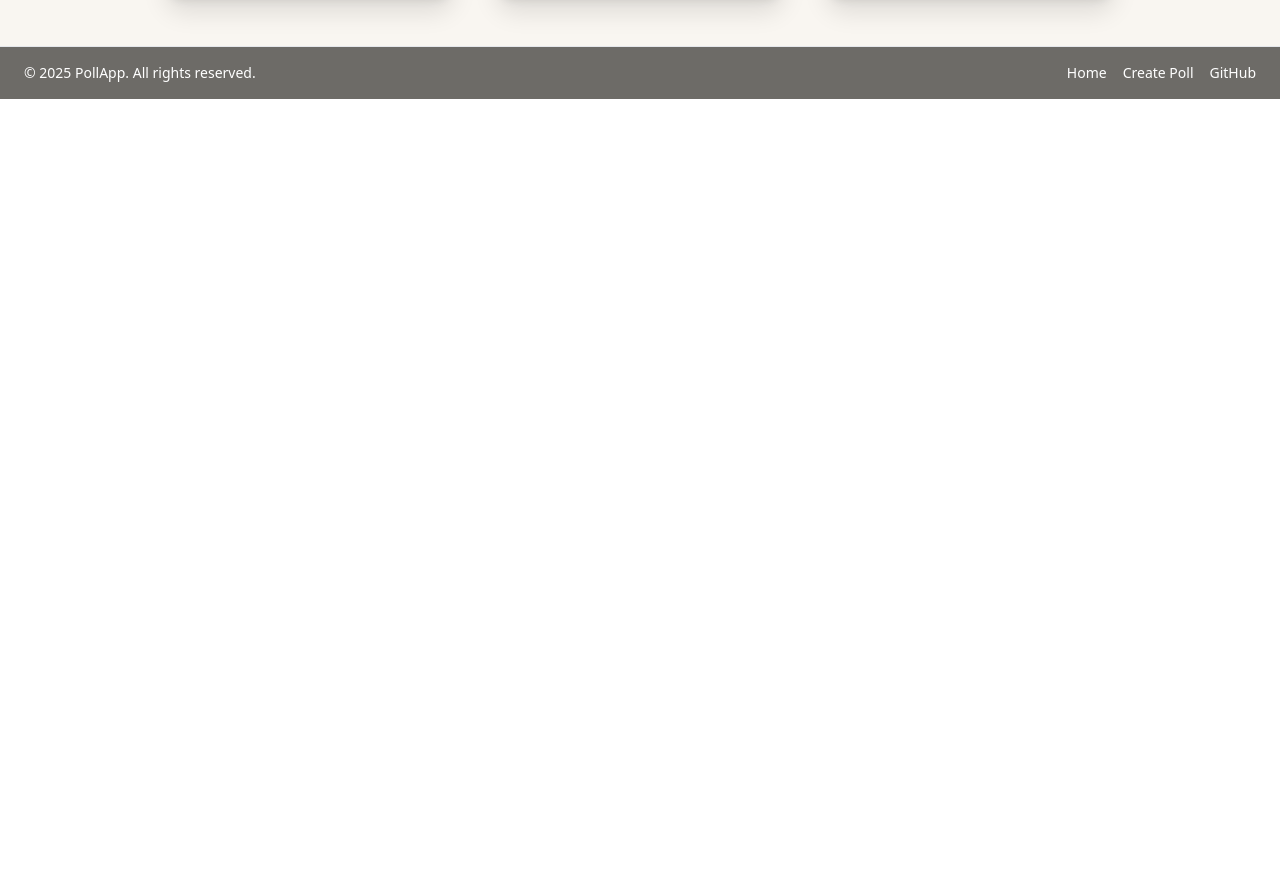
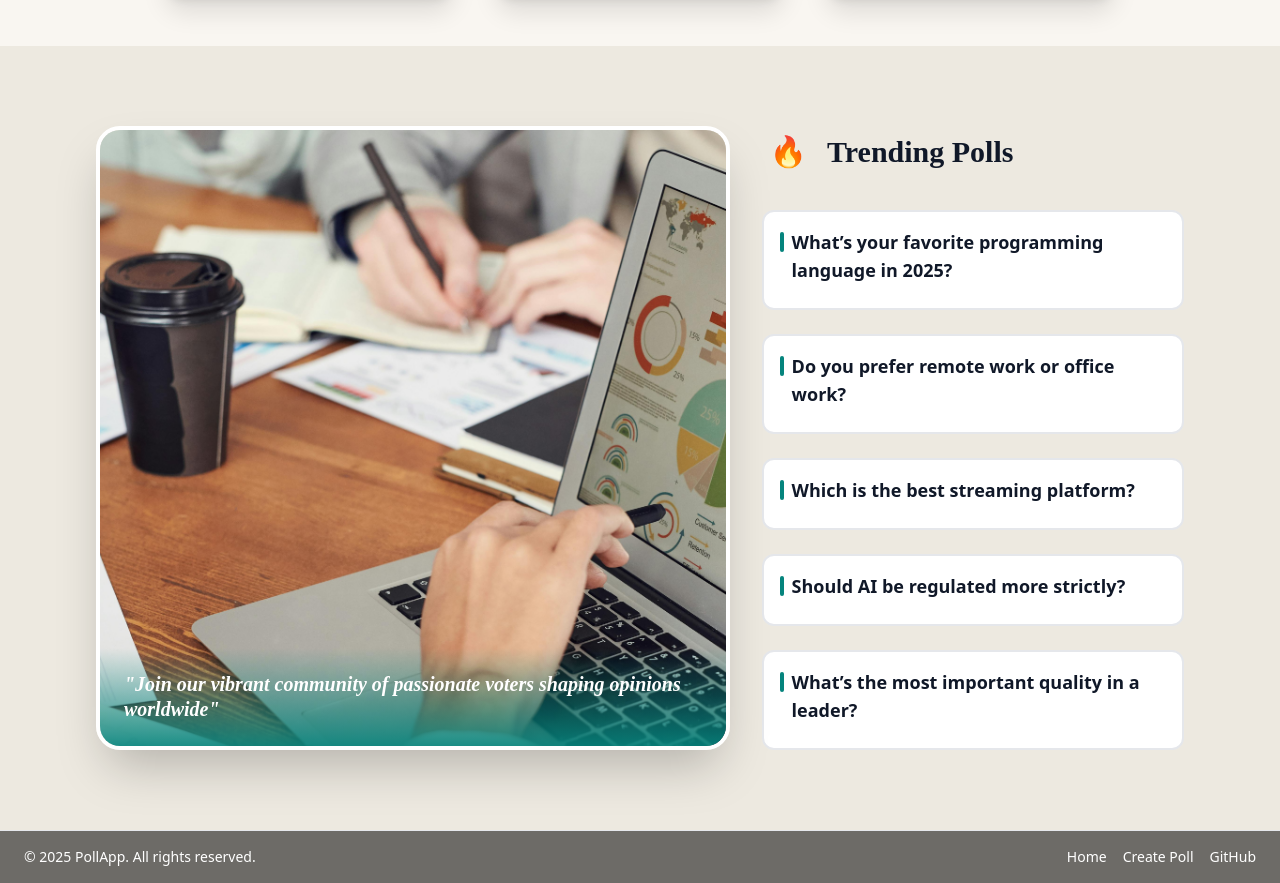
Before and after one commit to PriyanshuNaik27/poll-web, a React (Vite) app: page / in a window 1280 px wide. Shown: the part 1420-2303 px from the top of the page. Before the commit the page ends 1519 px from the top, so only its background shows below. Built offline with nearby package versions, Linux system fonts and the light colour scheme; a web font is replaced by a local one.

Commit message:
added trending poll page

```diff
--- /dev/null
+++ b/src/components/TrendingPolls.jsx
@@ -0,0 +1,59 @@
+import meet from "../assets/meet.jpg";
+
+const TrendingSection = () => {
+    const trendingQuestions = [
+        "What’s your favorite programming language in 2025?",
+        "Do you prefer remote work or office work?",
+        "Which is the best streaming platform?",
+        "Should AI be regulated more strictly?",
+        "What’s the most important quality in a leader?",
+    ];
+
+    return (
+        <section className="bg-[#EDE9E0] dark:bg-gray-900 py-20 px-4 sm:px-8 lg:px-16 xl:px-24 2xl:px-32 transition-colors duration-300">
+            <div className="max-w-7xl mx-auto grid grid-cols-1 md:grid-cols-[1.5fr_1fr] gap-8 items-stretch">
+                {/* Left Column - Image matching questions height */}
+                <div className="hidden md:block relative h-full min-h-[500px]">
+                    <div className="sticky top-20 h-full rounded-3xl shadow-2xl overflow-hidden border-4 border-white dark:border-gray-700">
+                        <img
+                            src={meet}
+                            alt="People discussing polls"
+                            className="w-full h-full object-cover absolute inset-0"
+                        />
+                        <div className="absolute bottom-0 left-0 right-0 bg-gradient-to-t from-[#05847D]/90 dark:from-[#0D948D]/90 to-transparent p-6">
+                            <p className="text-xl font-Playfair font-bold text-white italic leading-tight">
+                                "Join our vibrant community of passionate voters shaping opinions worldwide"
+                            </p>
+                        </div>
+                    </div>
+                </div>
+
+                {/* Right Column - Trending Questions */}
+                <div className="space-y-6">
+                    <h2 className="text-3xl font-Playfair font-extrabold text-gray-900 dark:text-white mb-8 flex items-center gap-3">
+                        <span className=" text-white p-2 rounded-lg">🔥</span>
+                        Trending Polls
+                    </h2>
+
+                    {trendingQuestions.map((question, index) => (
+                        <div
+                            key={index}
+                            className="p-4 bg-white dark:bg-gray-800 rounded-xl border-2 border-gray-200 dark:border-gray-700 hover:border-[#05847D]/30 dark:hover:border-[#0D948D]/30 transition-all duration-300 hover:shadow-lg group hover:dark:bg-gray-700"
+                        >
+                            <div className="flex items-start">
+                                <div className="flex-1">
+                                    <h3 className="text-lg font-semibold text-gray-900 dark:text-gray-100 mb-2 relative pl-3">
+                                        <div className="absolute left-0 top-1 w-1 h-5 bg-[#05847D] dark:bg-[#0D948D] rounded-full"></div>
+                                        {question}
+                                    </h3>
+                                </div>
+                            </div>
+                        </div>
+                    ))}
+                </div>
+            </div>
+        </section>
+    );
+};
+
+export default TrendingSection;
--- a/src/pages/HomePage.jsx
+++ b/src/pages/HomePage.jsx
@@ -1,12 +1,15 @@
 import React from 'react'
 import HeroSection from '../components/HeroSection'
 import HowItWorkSection from '../components/HowItWorkSection'
+import TrendingPolls from '../components/TrendingPolls'
 
 const HomePage = () => {
   return (
     <div>
         <HeroSection />
         <HowItWorkSection />
+        <TrendingPolls />
+
     </div>
   )
 }
```
Also changed, not shown: src/assets/meet.jpg (added).
